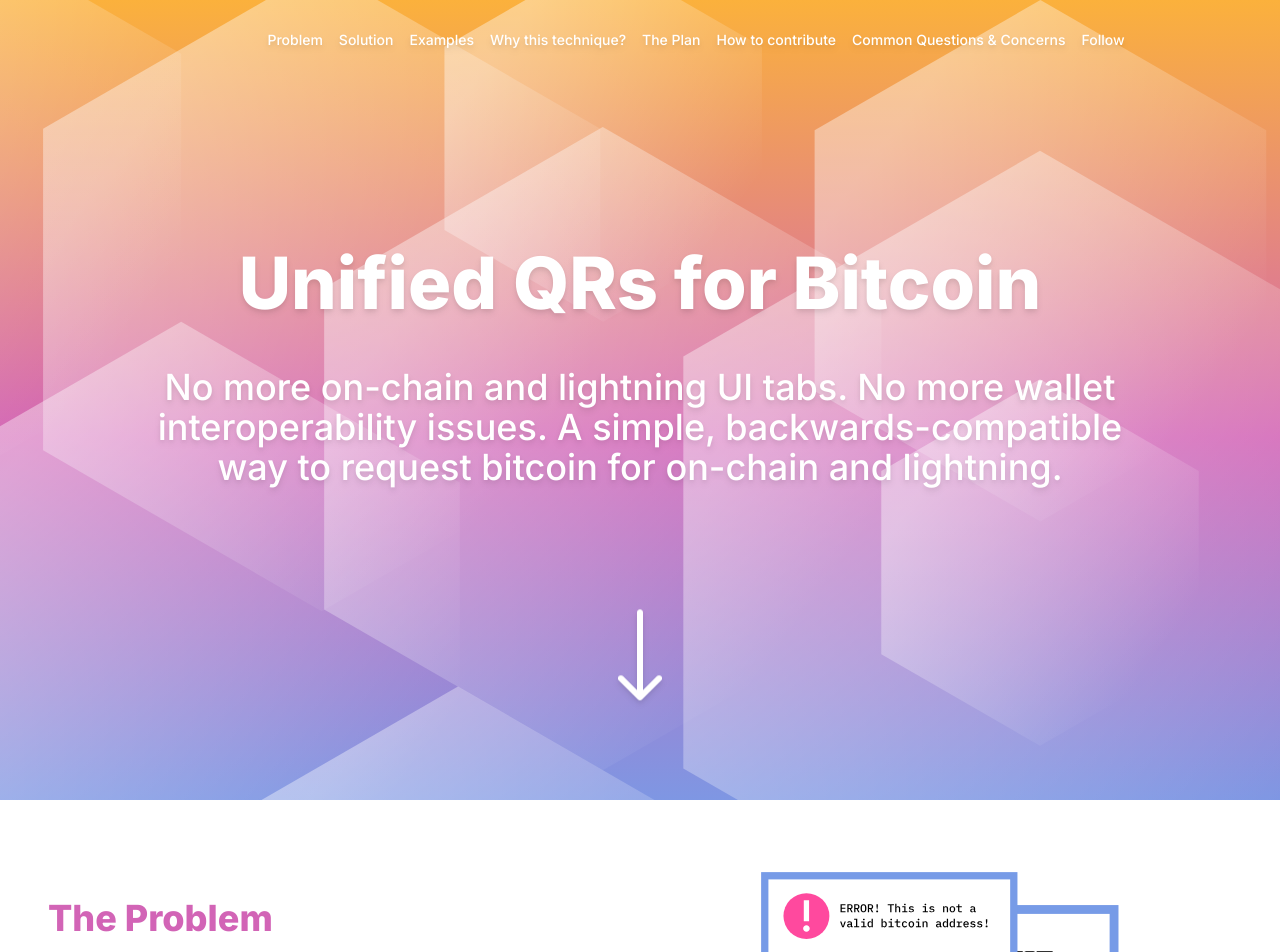
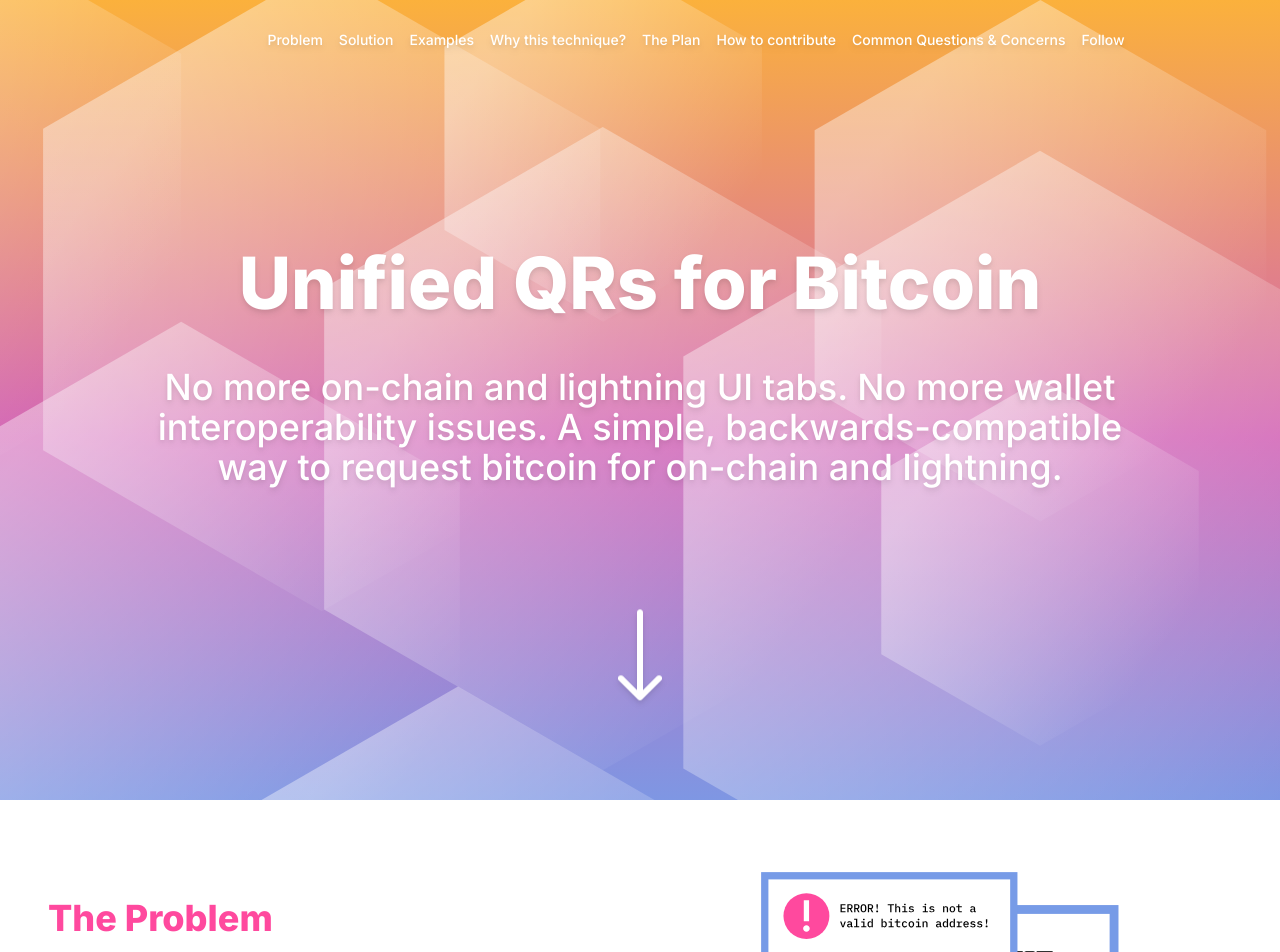
Before and after one commit to sbddesign/bip21-site, a Next.js app: page / in a window 1280 px wide. Shown: the top 952 px of the page. Built offline with nearby package versions, Linux system fonts and the light colour scheme; some icons are missing.

Commit message:
Updated problem text to pink

```diff
--- a/pages/index.js
+++ b/pages/index.js
@@ -119,7 +119,7 @@
         <div className="container mx-auto px-12 max-w-screen-xl">
           <section>
             <div className="basis-6/12 space-y-4 flex justify-center flex-col">
-              <h2 className="text-bpr-purple" id="problem">The Problem</h2>
+              <h2 className="text-bpr-pink" id="problem">The Problem</h2>
 
               <h3>
                 Asking users to choose between on-chain and lightning payments can be confusing &mdash; but it's been
```
